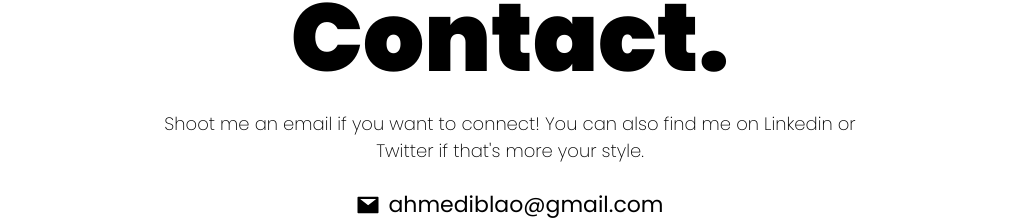
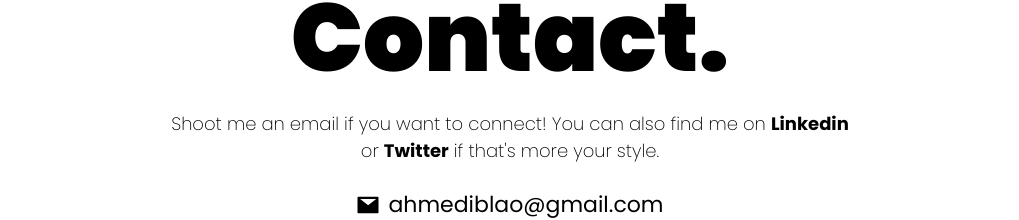
Before and after one commit to ahmediblao1/portfolio, a Next.js app: page / in a window 1280 px wide. Shown: the part 2185-2405 px from the top of the page, without its empty margins (160-1179 px from the left). Built offline with nearby package versions, Linux system fonts and the light colour scheme.

Commit message:
Merge remote changes

```diff
--- a/components/home/contact/Contact.js
+++ b/components/home/contact/Contact.js
@@ -16,14 +16,14 @@ export const Contact = () => {
           <p className={styles.contactCopy}>
             Shoot me an email if you want to connect! You can also find me on{" "}
             <Link
-              href="https://www.linkedin.com"
+              href="https://www.linkedin.com/in/ahmed-iblao-076324267/"
               target="_blank"
               rel="nofollow"
             >
               Linkedin
             </Link>{" "}
             or{" "}
-            <Link href="https://www.twitter.com" target="_blank" rel="nofollow">
+            <Link href="https://twitter.com/iblao8" target="_blank" rel="nofollow" >
               Twitter
             </Link>{" "}
             if that&apos;s more your style.
--- a/components/home/contact/contact.module.scss
+++ b/components/home/contact/contact.module.scss
@@ -26,7 +26,8 @@
   margin: 2.4rem 0;
 
   a {
-    color: var(--brand);
+    color: black;
+    font-weight: bold;
   }
 
   a:hover {
```
